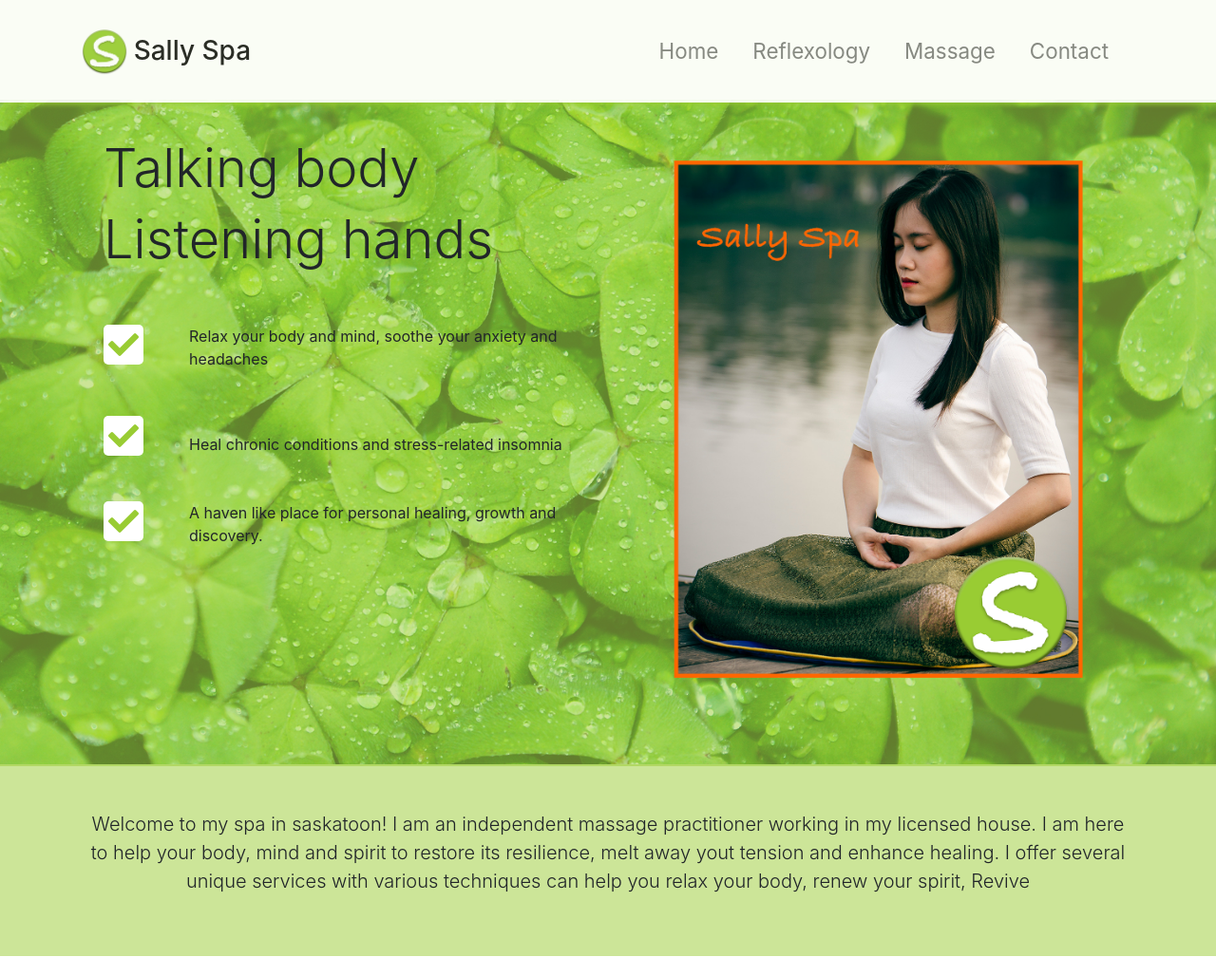
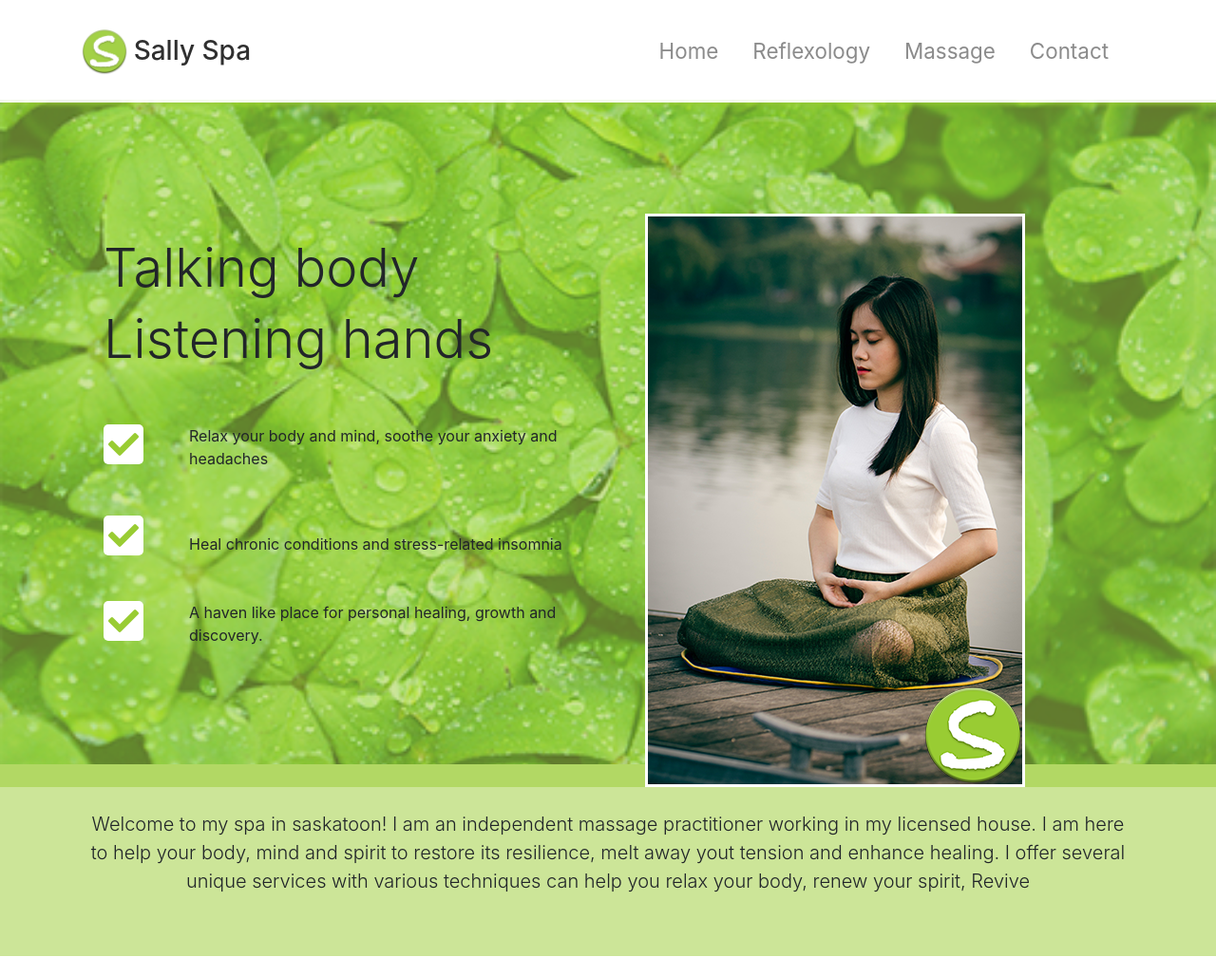
Before and after one commit to weizhang1994/weizhang1994.github.io, a PHP site: page / in a window 1280 px wide. Shown: the top 1028 px of the page at 95% size. Run offline with PHP 8.4, Linux system fonts and the light colour scheme; some libraries are stand-ins or nearby versions.

Commit message:
Add files via upload

```diff
--- a/sallyspa/css/style.css
+++ b/sallyspa/css/style.css
@@ -17,7 +17,7 @@ body {
   min-height: 700px; }
   #home .dark-overlay {
     position: absolute;
-    top: 0;
+    top: 150;
     left: 0;
     width: 100%;
     min-height: 700px;
--- a/sallyspa/index.html
+++ b/sallyspa/index.html
@@ -2,7 +2,6 @@
 <html lang="en">
 
 <head>
-  <meta name="google-site-verification" content="bKe3UsgigxUpxUYA46sGkRHIx0OAbPeKtpzRYPIvhR0" />
   <meta charset="UTF-8">
   <meta name="viewport" content="width=device-width, initial-scale=1.0">
   <meta http-equiv="X-UA-Compatible" content="ie=edge">
@@ -15,7 +14,9 @@
 
 <body>
   <!-- START HERE -->
-  <nav class="navbar navbar-expand-md navbar-light fixed-top py-4">
+
+
+ <nav class="navbar navbar-expand-md navbar-light fixed-top py-4">
     <div class="container">
       <a href="#home" class="navbar-brand">
         <img src="img/logo3.png" width="50" height="50" alt="">
@@ -80,7 +81,8 @@
             </div>
             <div class="col-lg-6">
 
-                <img src="img/lady5.png" alt="" class="img-fluid d-none d-lg-block">
+                <img src="img/ladylogo.png" alt="" class=" pl-4
+                img-fluid d-none d-lg-block">
 
           </div>
           </div>
@@ -256,6 +258,8 @@
             </p>
             <h3>Call to make an appointment for your personal reviving massage</h3>
             <h3>306 250 3966</h3>
+            <h3>Contact me from 8:30am - 10:30pm</h3>
+
 
           </div>
         </div>
@@ -281,13 +285,6 @@
     </div>
   </footer>
   <!-- Contact modal!-->
-
-
-
-
-
-
-
 </body>
 
 </html>
```
Also changed, not shown: sallyspa/img/bg1.png, sallyspa/img/ladylogo.png (added).
